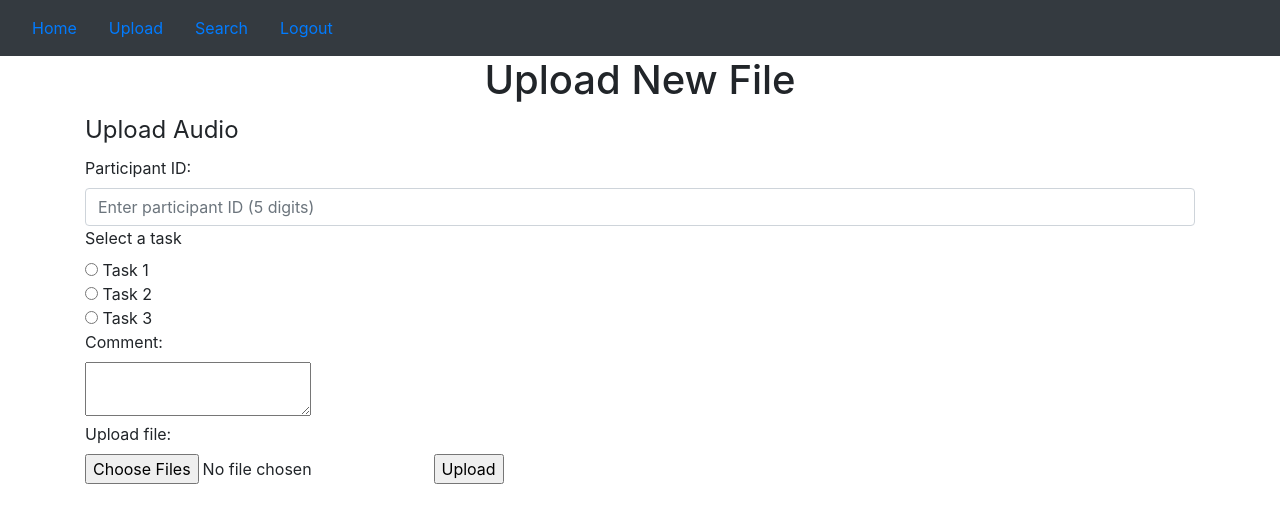
After one commit to bhkoo/flask_template, a Flask app: page /upload in a window 1280 px wide. The commit adds this page. Shown: the top 523 px of the page. Run offline with Flask 2, Linux system fonts and the light colour scheme; a user stored in the database is signed in; some libraries are stand-ins or nearby versions.

Commit message:
Added upload functionality
Will add form checks (i.e. make sure fields aren't empty/incorrect) at later point.

```diff
--- a/website/auth.py
+++ b/website/auth.py
@@ -3,6 +3,7 @@ from .models import User
 from werkzeug.security import generate_password_hash, check_password_hash
 from . import db
 from flask_login import login_user, login_required, logout_user, current_user
+import re
 
 auth = Blueprint('auth', __name__)
 
@@ -38,11 +39,12 @@ def sign_up():
         password2 = request.form.get('password2')
 
         user = User.query.filter_by(email = email).first()
+        regex = re.compile(r'([A-Za-z0-9]+[.-_])*[A-Za-z0-9]+@[A-Za-z0-9-]+(\.[A-Z|a-z]{2,})+')
 
         if user:
             flash('Email already exists.', category = 'error')
-        elif len(email) < 4:
-            flash('Email must be greater than 3 characters.', category = 'error')
+        elif not re.fullmatch(regex, user):
+            flash('Enter valid email address', category = 'error')
         elif len(first_name) < 2:
             flash('First name must be greater than 1 character.', category = 'error')
         elif password1 != password2:
--- a/website/templates/base.html
+++ b/website/templates/base.html
@@ -24,6 +24,8 @@
         <div class = 'collapse navbar-collapse' id = navbar>
           {% if user.is_authenticated %}
           <a class = 'nav-item nav-link' id = 'home' href = '/'>Home</a>
+          <a class = 'nav-item nav-link' id = 'upload' href = 'upload'>Upload</a>
+          <a class = 'nav-item nav-link' id = 'search' href = 'search'>Search</a>
           <a class = 'nav-item nav-link' id = 'logout' href = 'logout'>Logout</a>
           {% else %}
           <a class = 'nav-item nav-link' id = 'login' href = 'login'>Login</a>
--- /dev/null
+++ b/website/templates/upload.html
@@ -0,0 +1,34 @@
+{% extends 'base.html' %}
+{% block title %}Upload{% endblock %}
+
+{% block content %}
+<h1 align = 'center'>Upload New File</h1>
+
+<form method = 'POST' enctype='multipart/form-data'>
+  <fieldset>
+    <legend>Upload Audio</legend>
+    <label for = 'participant-id'>Participant ID: </label>
+    <input type = 'text'
+    class = 'form-control'
+    id = 'participant-id'
+    name = 'participant-id'
+    placeholder = 'Enter participant ID (5 digits)'
+    maxlength = 5 />
+    <label for = 'task'>Select a task</label>
+    <div>
+      <input type="radio" name="task" id="task1" value="task1"> Task 1 </input><br>
+      <input type="radio" name="task" id="task2" value="task2"> Task 2 </input><br>
+      <input type="radio" name="task" id="task3" value="task3"> Task 3 </input><br>
+    </div>
+    <label for = 'comment'>Comment: </label>
+    <div>
+      <textarea name = 'comment' id = 'comment' maxlength = 1000></textarea>
+    </div>
+    <label for = 'file'>Upload file: </label>
+    <div>
+      <input type=file name=file multiple>
+      <input type=submit value=Upload>
+    </div>
+  </fieldset>
+</form>
+{% endblock %}
--- a/website/views.py
+++ b/website/views.py
@@ -1,10 +1,81 @@
-from flask import Blueprint, render_template, request, flash, jsonify
+from flask import Blueprint, render_template, request, flash, jsonify, redirect, url_for, current_app
 from flask_login import login_required, current_user
-from .models import Note
+from .models import Note, Upload
 from .import db
 import json
+from werkzeug.utils import secure_filename
+import os
 
 views = Blueprint('views', __name__)
+
+def allowed_file(filename):
+    return '.' in filename and \
+        filename.rsplit('.', 1)[1].lower() in current_app.config['ALLOWED_EXTENSIONS']
+
+@views.route('/upload', methods = ['GET', 'POST'])
+@login_required
+def upload_file():
+    if request.method == 'POST':
+        print(request.form)
+        print(request.json)
+        print(request.files.getlist('file'))
+        files = request.files.getlist('file')
+        task = request.form['task']
+        comment = request.form.get('comment', '')
+        num_files = len(files)
+        id = request.form['participant-id']
+        print(task)
+        print(comment)
+        print(num_files)
+        print(id)
+        if all(files) and all([allowed_file(file.filename) for file in files]):
+            dir = os.path.join(current_app.config['UPLOAD_FOLDER'], id, task)
+            if not os.path.exists(dir):
+                os.makedirs(dir, exist_ok = True)
+            print(dir)
+            for index, file in enumerate(files, start = 1):
+                ext = file.filename.rsplit('.', 1)[1].lower()
+                filename = '%s_%s_part%dof%d.%s' % (id, task, index, num_files, ext)
+                file.save(os.path.join(dir, filename))
+            new_upload = Upload(participant_id = id,
+                                task = task,
+                                user_id = current_user.id,
+                                num_files = num_files,
+                                comment = comment)
+            db.session.add(new_upload)
+            db.session.commit()
+            flash('Upload successful!', category = 'success')
+            return redirect(request.url)
+    '''
+        # check if the post request has the file part
+        upload_query = db.session.query(Upload).filter_by(Upload.participant_id == id, Upload.task == task)
+        # check if a file has already been uploaded for this participant/task
+        if upload_query:
+            flash('Files have already been uploaded for this participant and task', category = 'error')
+        if 'file' not in request.files:
+            flash('No file part', category = 'error')
+            return redirect(request.url)
+        # check if ID is 5 digits
+        if len(id) != 5 or not id.isdigit():
+            flash('Please enter valid 5-digit ID.', category = 'error')
+        # check if task is selected
+        elif task == '':
+            flash('Please select a task', category = 'error')
+        # Check if the user does not select a file, the browser submits an
+        # empty file without a filename.
+        elif '' in [file.filename for file in files]:
+            flash('Please make sure file names are not blank.', category = 'error')
+            return redirect(request.url)
+        # To add:
+        # Update db
+    '''
+
+    return render_template('upload.html', user = current_user)
+
+@views.route('/search', methods = ['GET', 'POST'])
+@login_required
+def search_upload():
+    return render_template('search.html', user = current_user)
 
 @views.route('/', methods = ['GET', 'POST'])
 @login_required
```
Also changed, not shown: website/__init__.py (+16 -5 lines), website/models.py (+12 -0 lines), website/templates/home.html (+2 -17 lines), website/templates/search.html (added, +19 -0 lines), website/database.db (added).
